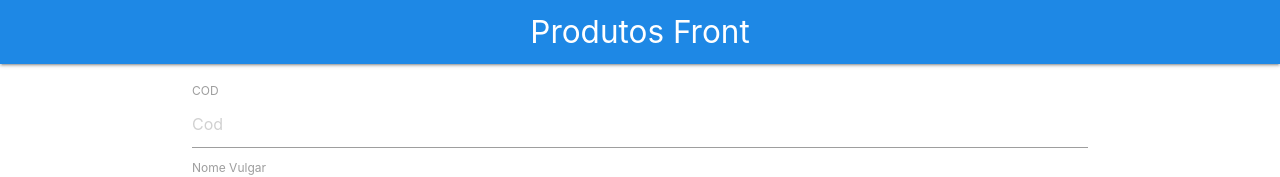
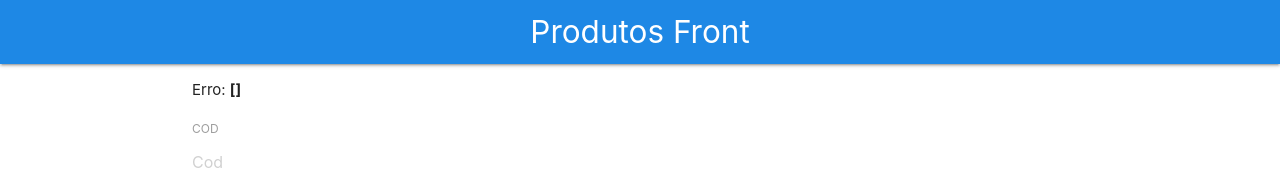
Before and after one commit to Elian-beep/CRUD-Amostras-Xiloteca, a Vue app: page / in a window 1280 px wide. Shown: the top 177 px of the page. Built offline with nearby package versions, Linux system fonts and the light colour scheme; no server answers.

Commit message:
show errors

```diff
--- a/src/App.vue
+++ b/src/App.vue
@@ -7,6 +7,11 @@
     </nav>
 
     <div class="container">
+
+      <ul>
+          Erro: <b>{{ this.errors }}</b>
+      </ul>
+
       <form @submit.prevent="salvar">
         <label>COD</label>
         <input type="text" placeholder="Cod" v-model="amostra.cod" />
@@ -78,6 +83,7 @@ export default {
         obs: "",
       },
       amostras: [],
+      errors: []
     };
   },
   name: "App",
@@ -93,9 +99,12 @@ export default {
     salvar() {
       Amostra.salvar(this.amostra).then((resposta) => {
         this.amostra = {}
-        console.log(resposta.data);
+        console.log(`${resposta.data.nomeCientifico} Cadastrado com sucesso`);
         this.listar();
-      });
+        this.errors = []
+      }).catch(e => {
+        this.errors = e.response.data
+      })
     },
   },
 };
```
